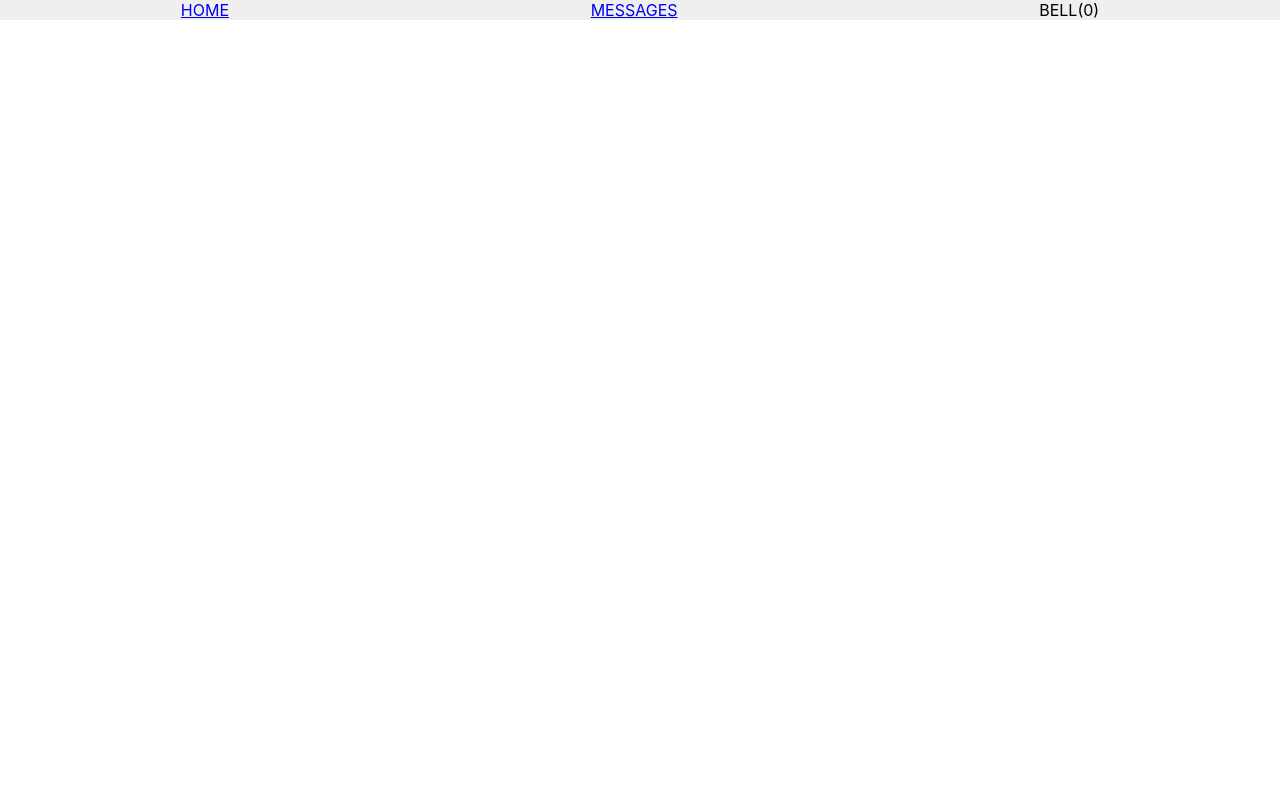
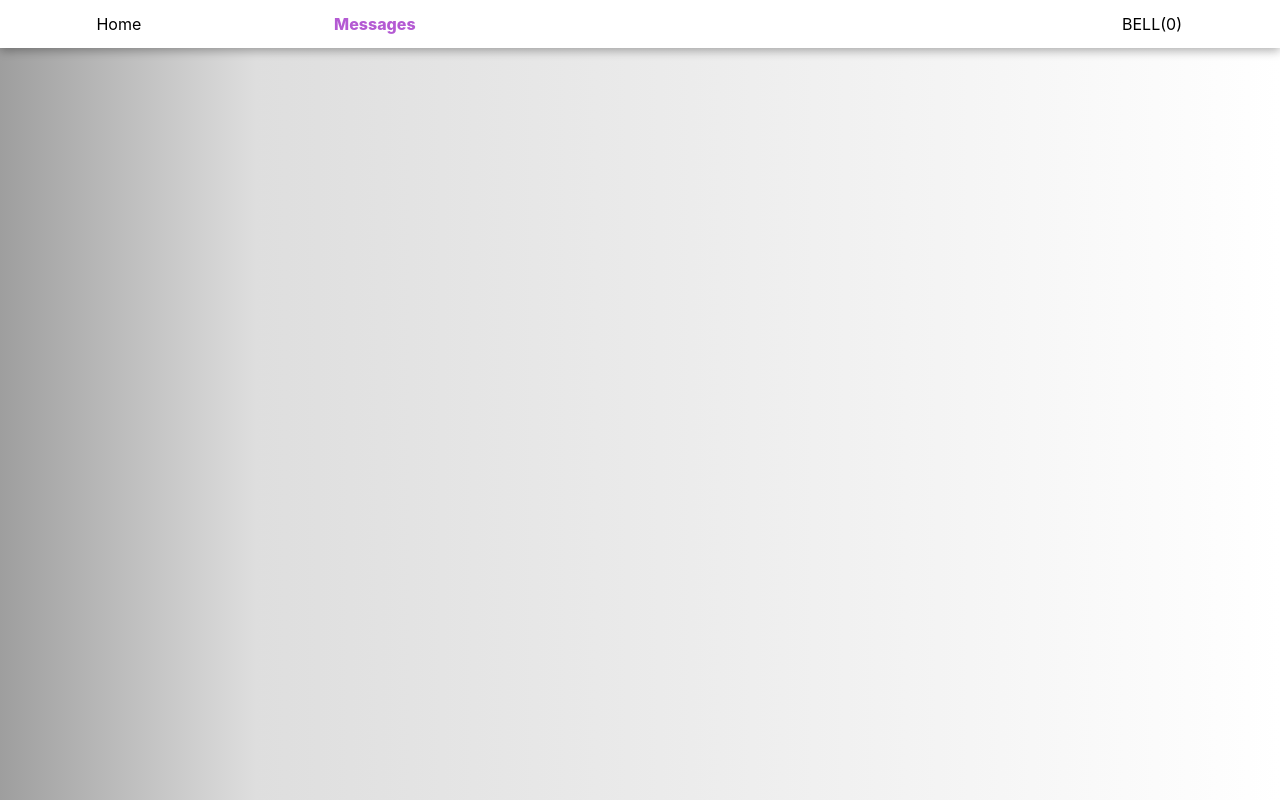
Before and after one commit to DrewBradley/theorem-challenge, a React (Create React App) app: page /messages in a window 1280 px wide. Built offline with nearby package versions, Linux system fonts and the light colour scheme.

Commit message:
Style NavBar component.

```diff
--- a/src/components/App.css
+++ b/src/components/App.css
@@ -1,53 +1,7 @@
 .App {
   text-align: center;
+  height: 100vh;
+  width: 100vw;
+  background: rgb(158,158,158);
+  background: linear-gradient(90deg, rgba(158,158,158,1) 0%, rgba(222,222,222,1) 20%, rgba(255,255,255,1) 100%);
 }
-
-.NavBar {
-  background-color: #EFEFEF;
-  display: flex;
-  justify-content: space-around;
-  align-items: center;
-}
-
-.dropdown-item {
-  display: grid;
-  grid-template-columns: 20% 60% 20%;
-  grid-template-rows: repeat(1, 1fr);
-  margin: 0;
-}
-
-.dropdown-image {
-  grid-area: 1/1/1/1;
-  width: 4rem;
-  height: 4rem;
-  border-radius: 50%;
-  margin: auto;
-}
-
-ul {
-  list-style: none;
-  margin: 0;
-}
-
-.notification-icon{
-  position: relative;
-}
-
-.notification-icon .DropDown {
-  visibility: hidden;
-  position: absolute;
-  display: inline;
-  border: 1px solid black;
-  border-radius: 6px;
-  z-index: 1;
-  width: 20rem;
-  top: 100%;
-  left: 50%;
-  margin-left: -17rem;
-  margin-top: 0;
-}
-
-.notification-icon:hover .DropDown {
-  visibility: visible;
-  background-color: aliceblue;
-}
--- a/src/components/App.js
+++ b/src/components/App.js
@@ -41,7 +41,7 @@ const App = () => {
   })
 
   return (
-    <div>
+    <div className="App">
       <NavBar
         notifications={notifications}
         deleteNotification={deleteNotification} />
--- /dev/null
+++ b/src/components/NavBar.css
@@ -0,0 +1,71 @@
+.NavBar {
+  background-color: #FFFFFF;
+  height: 3rem;
+  display: grid;
+  grid-template-columns: 80% 20%;
+  align-items: center;
+  box-shadow: 0px 3px 9px 0px rgba(0,0,0,0.3);
+}
+
+.navlinks {
+  width: 50%;
+  display: flex;
+  justify-content: space-around;
+}
+
+.navlink {
+  text-decoration: none;
+  color: black;
+}
+
+.navlink:hover {
+  color: #00B0FC;
+}
+
+.selected {
+  font-weight: 800;
+  color: #B45AD3;
+}
+
+.dropdown-item {
+  display: grid;
+  grid-template-columns: 20% 60% 20%;
+  grid-template-rows: repeat(1, 1fr);
+  margin: 0;
+}
+
+.dropdown-image {
+  grid-area: 1/1/1/1;
+  width: 4rem;
+  height: 4rem;
+  border-radius: 50%;
+  margin: auto;
+}
+
+ul {
+  list-style: none;
+  margin: 0;
+}
+
+.notification-icon{
+  position: relative;
+}
+
+.notification-icon .DropDown {
+  visibility: hidden;
+  position: absolute;
+  display: inline;
+  border: 1px solid black;
+  border-radius: 6px;
+  z-index: 1;
+  width: 20rem;
+  top: 100%;
+  left: 50%;
+  margin-left: -17rem;
+  margin-top: 0;
+}
+
+.notification-icon:hover .DropDown {
+  visibility: visible;
+  background-color: aliceblue;
+}
--- a/src/components/NavBar.js
+++ b/src/components/NavBar.js
@@ -1,5 +1,6 @@
 import React, { useState } from 'react';
 import { NavLink } from 'react-router-dom';
+import './NavBar.css'
 
 const NavBar = ({notifications, deleteNotification}) => {
   const toDropDown = notifications.map(note => {
@@ -15,8 +16,20 @@ const NavBar = ({notifications, deleteNotification}) => {
 
   return (
     <div className="NavBar">
-      <NavLink to="/">HOME</NavLink>
-      <NavLink to="/messages">MESSAGES</NavLink>
+      <section className="navlinks">
+        <NavLink
+          exact to="/"
+          className="navlink"
+          activeClassName="selected">
+          Home
+        </NavLink>
+        <NavLink
+          to="/messages"
+          className="navlink"
+          activeClassName="selected">
+          Messages
+        </NavLink>
+      </section>
       <a className="notification-icon">BELL({notifications.length})
         <ul className="DropDown">
           Notifications
```
